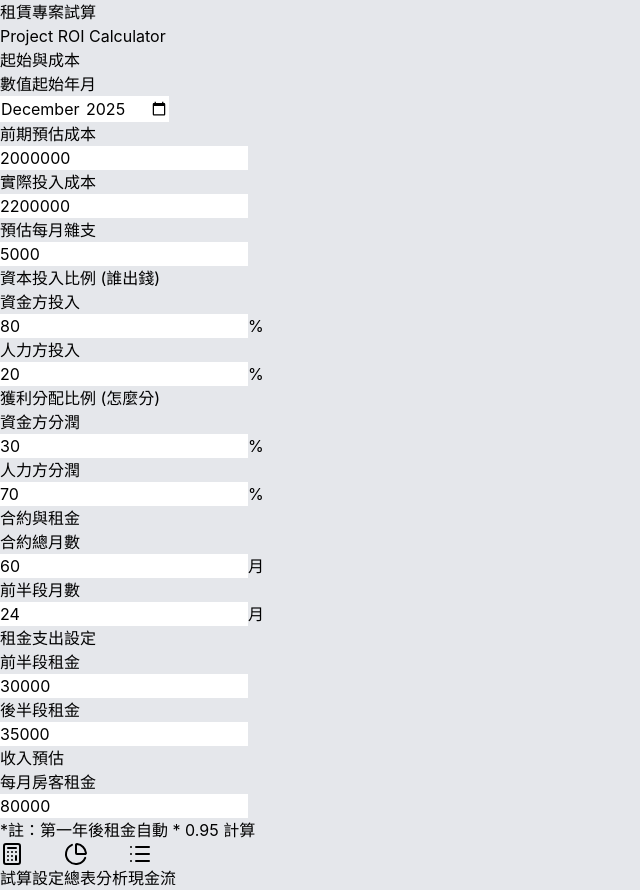
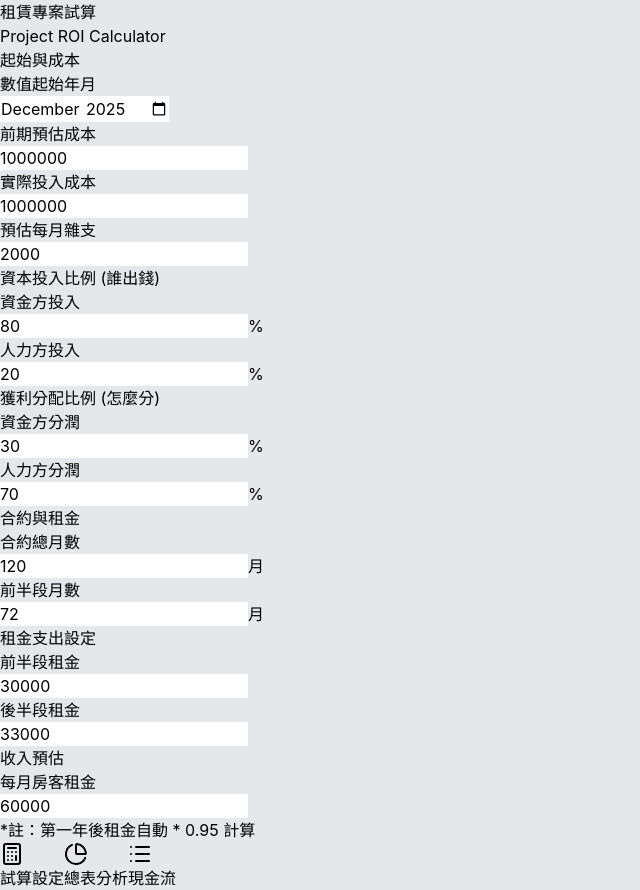
Before and after one commit to Mike-Teng/rental-roi-app, a React (Vite) app: page / in a window 1280 px wide. Shown: the whole page, without its empty margins (0-640 px from the left). Built offline with nearby package versions, Linux system fonts and the light colour scheme.

Commit message:
fix: 更新輸入資料的預設值以反映正確的成本與收入

```diff
--- a/src/App.jsx
+++ b/src/App.jsx
@@ -7,9 +7,9 @@ export default function App() {
   // --- 1. 輸入資料狀態 ---
   const [inputs, setInputs] = useState({
     // 成本與收入
-    estimatedUpfrontCost: 2000000, // 前期預估成本
-    actualUpfrontCost: 2200000,    // 實際投入前期成本
-    monthlyMisc: 5000,             // 預估每月雜支
+    estimatedUpfrontCost: 1000000, // 前期預估成本
+    actualUpfrontCost: 1000000,    // 實際投入前期成本
+    monthlyMisc: 2000,             // 預估每月雜支
 
     // 投資與分潤拆分
     fundInjectionRatio: 80,        // 資金方-投入比例 (%)
@@ -19,13 +19,13 @@ export default function App() {
     manpowerProfitRatio: 70,       // 人力方-分潤比例 (%)
 
     // 合約
-    contractMonths: 60,            // 合約總月數 (5年)
-    phase1Months: 24,              // 前段合約月數 (2年)
+    contractMonths: 120,            // 合約總月數 (5年)
+    phase1Months: 72,              // 前段合約月數 (2年)
 
     // 收支
     rentPhase1: 30000,             // 前段每月房東租金
-    rentPhase2: 35000,             // 後段每月房東租金
-    monthlyIncome: 80000,          // 每月房客租金收入
+    rentPhase2: 33000,             // 後段每月房東租金
+    monthlyIncome: 60000,          // 每月房客租金收入
 
     // 時間
     startDate: '2025-12',          // 數值起始年月
```
